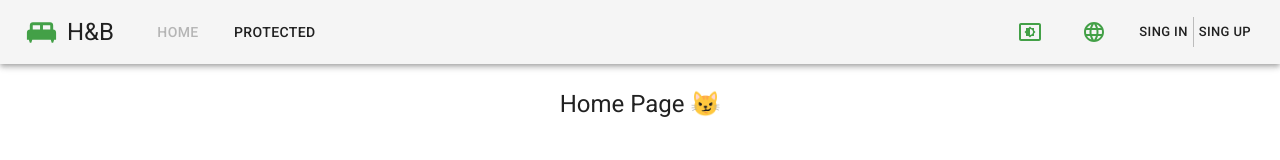
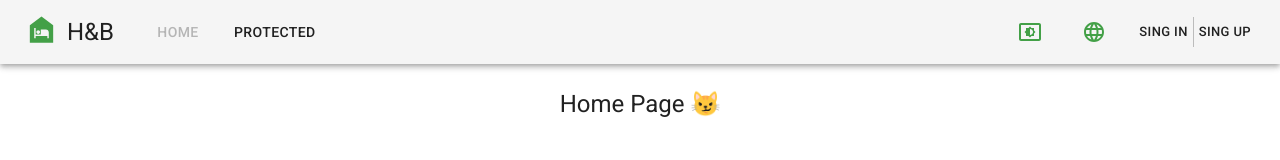
Before and after one commit to Danofu/hotel-reservation-fe, a React (Create React App) app: page / in a window 1280 px wide. Shown: the top 160 px of the page. Built offline with nearby package versions, Linux system fonts and the light colour scheme.

Commit message:
Change logo icon

```diff
--- a/src/components/Logo/index.tsx
+++ b/src/components/Logo/index.tsx
@@ -1,15 +1,16 @@
-import KingBedIcon from '@mui/icons-material/KingBed';
+import NightShelterIcon from '@mui/icons-material/NightShelter';
 import React, { FC } from 'react';
 import Stack from '@mui/material/Stack';
 import Typography from '@mui/material/Typography';
 
 import Link from 'components/utils/Link';
+import pop from 'utils/pop';
 import { LOGO_TEXT_SHORT } from 'app-constants';
 import { Props } from 'components/Logo/types';
 
-const Logo: FC<Props> = ({ IconProps, TextProps, text = LOGO_TEXT_SHORT, ...props }) => (
+const Logo: FC<Props> = ({ IconProps = {}, TextProps, text = LOGO_TEXT_SHORT, ...props }) => (
   <Stack alignItems="center" component={Link} direction="row" gap={1} {...props}>
-    <KingBedIcon {...IconProps} />
+    <NightShelterIcon sx={{ mt: -0.5, ...pop(IconProps, 'sx') }} {...IconProps} />
     <Typography {...TextProps}>{text}</Typography>
   </Stack>
 );
```
